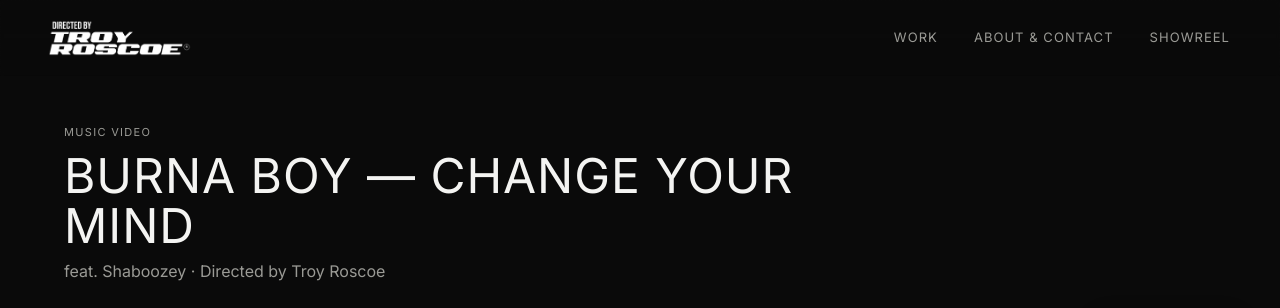
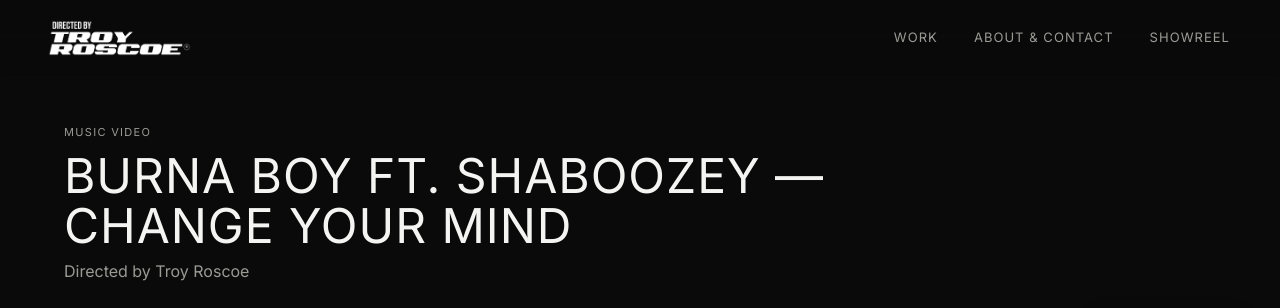
Before and after one commit to troyroscoe/troyroscoe.github.io, a plain HTML site: page projects/burna-boy-change-your-mind.html in a window 1280 px wide. Shown: the top 308 px of the page. Drawn offline with Linux system fonts and the light colour scheme; a web font is replaced by a local one.

Commit message:
Add files via upload

```diff
--- a/projects/burna-boy-change-your-mind.html
+++ b/projects/burna-boy-change-your-mind.html
@@ -11,7 +11,7 @@
 </script>
 <meta charset="UTF-8">
 <meta name="viewport" content="width=device-width, initial-scale=1.0">
-<title>Burna Boy — Change Your Mind | Troy Roscoe</title>
+<title>Burna Boy ft. Shaboozey — Change Your Mind | Troy Roscoe</title>
 <link rel="preconnect" href="https://fonts.googleapis.com">
 <link rel="preconnect" href="https://fonts.gstatic.com" crossorigin>
 <link href="https://fonts.googleapis.com/css2?family=Instrument+Serif:ital@0;1&family=Iceberg&family=Inter:wght@400;500;600;700;800&display=swap" rel="stylesheet">
@@ -33,8 +33,8 @@
   <div class="project-header">
     <a class="back-top back-top-mobile" href="/">&larr; Back to work</a>
     <div class="kicker">Music Video</div>
-    <h1>Burna Boy — Change Your Mind</h1>
-    <div class="subtitle">feat. Shaboozey · Directed by Troy Roscoe</div>
+    <h1>Burna Boy ft. Shaboozey — Change Your Mind</h1>
+    <div class="subtitle">Directed by Troy Roscoe</div>
   </div>
 
   <div class="back-top-row">
@@ -42,7 +42,7 @@
   </div>
 
   <div class="video-embed">
-    <iframe src="https://www.youtube.com/embed/7dDJi9WI_3Y" title="Burna Boy — Change Your Mind" allow="accelerometer; autoplay; clipboard-write; encrypted-media; gyroscope; picture-in-picture" allowfullscreen></iframe>
+    <iframe src="https://www.youtube.com/embed/7dDJi9WI_3Y" title="Burna Boy ft. Shaboozey — Change Your Mind" allow="accelerometer; autoplay; clipboard-write; encrypted-media; gyroscope; picture-in-picture" allowfullscreen></iframe>
   </div>
 
   <div class="showcase-gallery">
```
